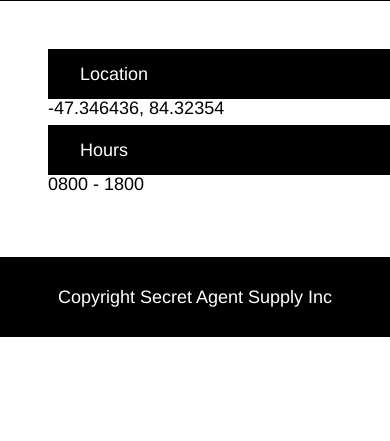
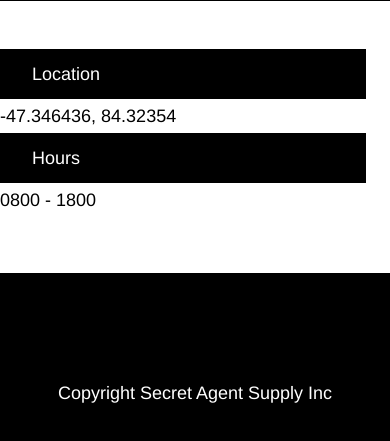
Before and after one commit to mechee55/Secret-Agent, a plain HTML site: page index.html in a window 390 px wide. Shown: the part 627-1068 px from the top of the page. Before the commit the page ends 964 px from the top, so only its background shows below. Drawn offline with Linux system fonts and the light colour scheme.

Commit message:
Finished

```diff
--- a/resources/style.css
+++ b/resources/style.css
@@ -138,7 +138,7 @@ ul {
 
 .footer {
 	background-color: black;
-	height: 5rem;
+	height: 15rem;
 	display: flex;
 	align-items: center;
 
@@ -196,7 +196,7 @@ ul {
 
 	}
 
-	.info {
+	.box {
 		width: 90%;
 		margin: 0.5rem auto;
 
```
